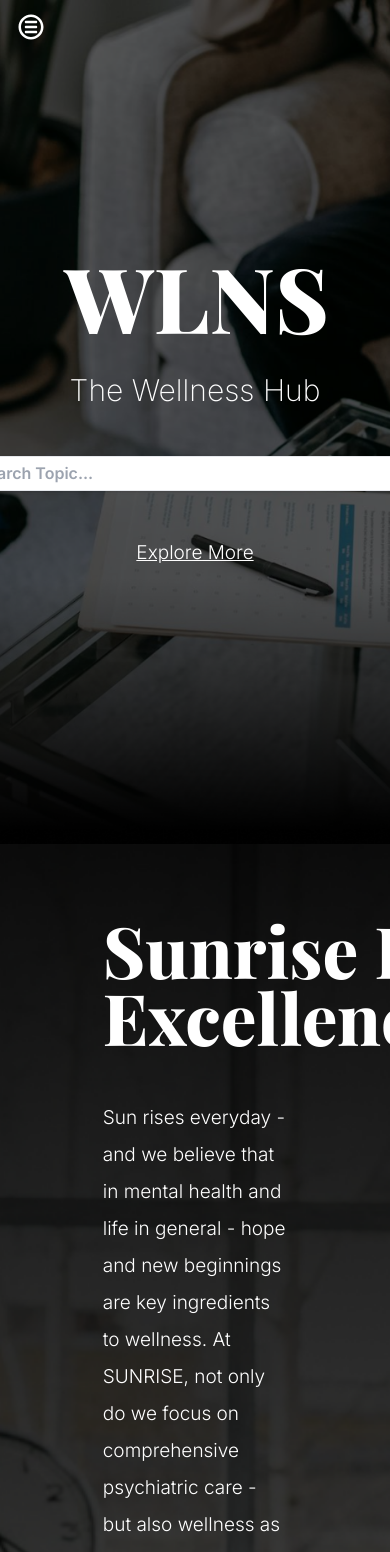
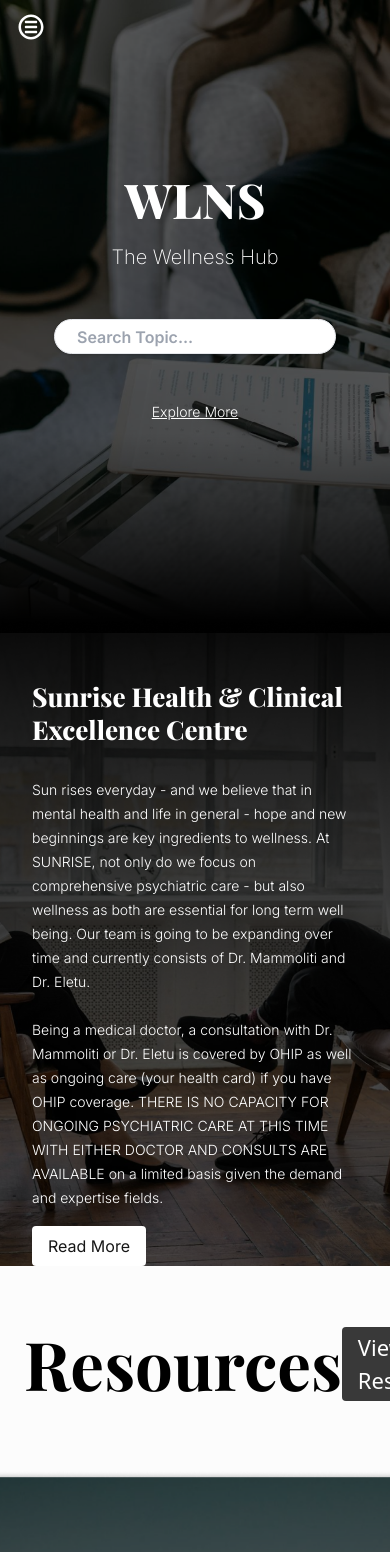
Before and after one commit to topcowmoo/areca-vestiaria, a React (Vite) app: page / in a window 390 px wide. Shown: the top 1552 px of the page. Built offline with nearby package versions, Linux system fonts and the light colour scheme; a web font is replaced by a local one.

Commit message:
make top two pages of the Home page responsive

```diff
--- a/src/components/SearchBar.jsx
+++ b/src/components/SearchBar.jsx
@@ -40,7 +40,7 @@
 
   return (
     <div className="relative flex flex-col items-center justify-center p-4">
-      <div className="w-[482px] h-[35px] px-[22px] py-1.5 bg-white rounded-[32px] shadow flex items-center border border-gray-200 focus-within:shadow-lg">
+      <div className="w-[282px] md:w-[482px] h-[35px] px-[22px] py-2.5 md:py-1.5 bg-white rounded-[32px] shadow flex items-center border border-gray-200 focus-within:shadow-lg">
         <input
           type="text"
           className={`flex-grow bg-transparent focus:outline-none ${
--- a/src/pages/Home.jsx
+++ b/src/pages/Home.jsx
@@ -16,15 +16,14 @@
   };
 
   return (
-    // Top Page
     <div>
-      <div className="flex flex-col min-h-screen bg-page-one bg-cover bg-center">
+      <div className="flex flex-col h-[75vh] md:h-[100vh] bg-page-one bg-cover bg-center">
         <div className="flex flex-grow flex-col items-center justify-center">
           <div className="w-[261px]">
-            <h1 className="w-full text-center text-white text-[90.17px] font-extrabold font-playfair mb-2">
+            <h1 className="text-center text-white text-[48px] sm:text-[60px] md:text-[90.17px] font-extrabold font-playfair mb-2">
               WLNS
             </h1>
-            <h4 className="w-full text-center text-white text-3xl font-extralight font-inter mb-8">
+            <h4 className="text-center text-white text-xl sm:text-2xl md:text-3xl font-extralight font-inter mb-8">
               The Wellness Hub
             </h4>
           </div>
@@ -32,25 +31,23 @@
           <SearchBar />
           <a
             href="#second-page"
-            className="text-center text-white text-[19px] font-light font-['Inter'] underline m-8 pb-4"
+            className="text-center text-white text-sm sm:text-base md:text-[19px] font-light font-['Inter'] underline m-8 pb-4"
           >
             Explore More
           </a>
         </div>
       </div>
 
-      {/* Second Page */}
-
       <div
         id="second-page"
-        className="flex flex-col min-h-screen bg-page-two bg-cover bg-center p-6"
+        className="flex flex-col h-[75vh] md:h-[100vh] bg-page-two bg-cover bg-center p-4 sm:p-6 md:p-12"
       >
-        <div className="flex flex-grow flex-col items-center justify-center mx-12 my-12">
-          <div className="w-3/4 flex flex-grow flex-col items-start justify-center">
-            <div className="w-[1014px] text-white text-[71px] font-extrabold font-playfair leading-[67.45px] mb-4">
-              Sunrise Health & Clinical Excellence Centre
+        <div className="flex flex-grow flex-col items-center justify-center mx-4 sm:mx-8 md:mx-12 my-8 sm:my-12">
+          <div className="w-full lg:w-3/4 flex flex-grow flex-col items-start justify-center">
+            <div className="w-full text-white text-[26px] sm:text-[48px] md:text-[71px] font-extrabold font-playfair leading-tight md:leading-[67.45px] mb-4">
+              Sunrise Health & Clinical <br /> Excellence Centre
             </div>
-            <div className="w-full text-white text-[19px] font-light font-['Inter'] leading-[37px] mt-8">
+            <div className="w-full text-white text-sm sm:text-base md:text-[19px] font-light font-['Inter'] leading-[24px] sm:leading-[32px] md:leading-[37px] mt-4 sm:mt-6 md:mt-8">
               Sun rises everyday - and we believe that in mental health and life
               in general - hope and new beginnings are key ingredients to
               wellness. At SUNRISE, not only do we focus on comprehensive
@@ -59,11 +56,11 @@
               and currently consists of Dr. Mammoliti and Dr. Eletu. <br />
               <br />
               Being a medical doctor, a consultation with Dr. Mammoliti or Dr.
-              Eletu is covered by OHIP as well as ongoing care <br />
-              (your health card) if you have OHIP coverage. THERE IS NO CAPACITY
-              FOR ONGOING PSYCHIATRIC CARE AT THIS TIME WITH EITHER DOCTOR AND
-              CONSULTS ARE AVAILABLE on a limited basis given the demand and
-              expertise fields.{" "}
+              Eletu is covered by OHIP as well as ongoing care (your health
+              card) if you have OHIP coverage. THERE IS NO CAPACITY FOR ONGOING
+              PSYCHIATRIC CARE AT THIS TIME WITH EITHER DOCTOR AND CONSULTS ARE
+              AVAILABLE on a limited basis given the demand and expertise
+              fields.{" "}
             </div>
             <button
               onClick={handleOpenModal}
@@ -130,17 +127,17 @@
 
       {isModalOpen && (
         <div className="fixed inset-0 bg-black bg-opacity-0 backdrop-blur-sm flex items-center justify-center">
-          <div className="relative w-[957px] h-[473px] bg-white/80 bg-opacity-50 rounded-[18px] p-6">
+          <div className="relative w-3/4 lg:w-[957px] bg-white/80 bg-opacity-50 rounded-[18px] p-6">
             <IoCloseSharp
               className="absolute top-4 right-4 cursor-pointer w-8 h-8 text-black"
               onClick={handleCloseModal}
             />
 
-            <h2 className="text-center text-black text-[40px] font-extrabold font-playfair mb-4">
+            <h2 className="text-center text-black text-[30px] md:text-[40px] font-extrabold font-playfair mb-4">
               About Us
             </h2>
             <div className="bg-white/80 rounded-[18px] mb-4">
-              <p className="text-[#1e1e1e] text-[18px] font-normal font-inter leading-[37px] p-6">
+              <p className="text-[#1e1e1e] text-[13px] sm:text-base md:text-[19px] font-normal font-inter p-6">
                 Dr. M. Mammoliti is a dedicated psychiatrist specializing in
                 General Adult Psychiatry with a focus on Physician Mental Health
                 and ADHD in adults. She completed her medical education at the
```
